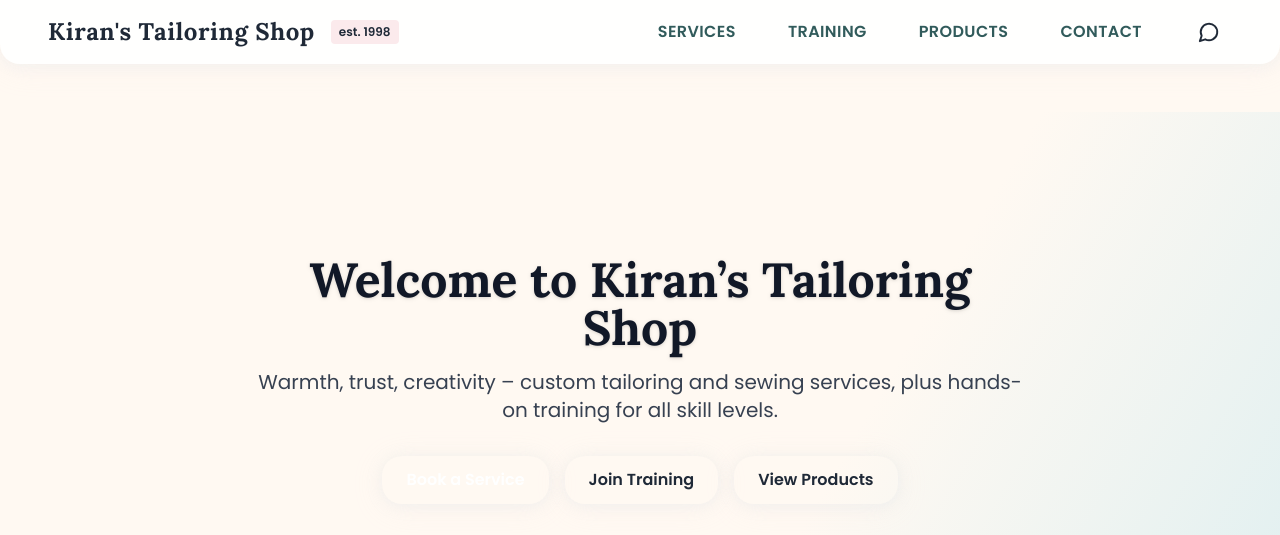
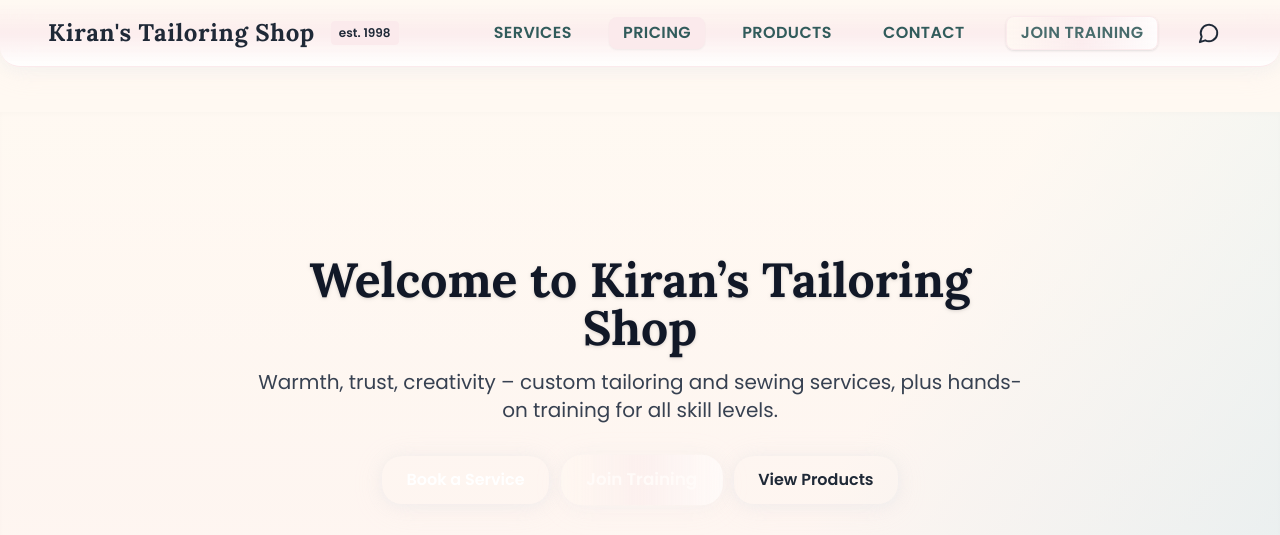
Before and after one commit to OpulenceEnterprises/kiran-style-studio-ai, a React (Vite) app: page / in a window 1280 px wide. Shown: the top 535 px of the page. Built offline with nearby package versions, Linux system fonts and the light colour scheme.

Commit message:
Add pricing and training features
Added pricing section and "Join Training" button, and improved overall theme.

```diff
--- a/src/components/Hero.tsx
+++ b/src/components/Hero.tsx
@@ -1,28 +1,25 @@
-
 import CTAButton from "./CTAButton";
 
 // Demo/placeholder YouTube embed and video backdrop.
 const Hero = () => (
-  <section className="relative pt-32 md:pt-36 min-h-[70vh] flex flex-col items-center justify-center w-full bg-hero-craft overflow-hidden">
+  <section className="relative pt-32 md:pt-36 min-h-[70vh] flex flex-col items-center justify-center w-full bg-gradient-to-b from-cream-light via-blush-light/80 to-white overflow-hidden shadow-inner">
     <div className="absolute inset-0 z-0 pointer-events-none">
-      {/* Subtle patterned overlay or subtle illustration could go here */}
+      {/* Subtle illustration overlay */}
       <div className="w-full h-full bg-hero-craft opacity-70"></div>
     </div>
     <div className="relative z-10 max-w-3xl w-full text-center mx-auto pb-8 md:pb-12">
-      <h1 className="text-4xl md:text-5xl font-lora font-bold mb-4 text-gray-900 drop-shadow">
+      <h1 className="text-4xl md:text-5xl font-lora font-bold mb-4 text-blush-DEFAULT drop-shadow">
         Welcome to <span className="text-teal-DEFAULT">Kiran’s Tailoring Shop</span>
       </h1>
       <p className="text-lg md:text-xl text-gray-700 font-poppins mb-8">
         Warmth, trust, creativity – custom tailoring and sewing services, plus hands-on training for all skill levels.
       </p>
-
       <div className="flex flex-col md:flex-row gap-4 justify-center mb-8">
         <CTAButton href="#contact" variant="primary">Book a Service</CTAButton>
-        <CTAButton href="#training" variant="secondary">Join Training</CTAButton>
+        <CTAButton href="#training" variant="primary" className="bg-gradient-to-r from-teal-DEFAULT via-gold-DEFAULT to-blush-DEFAULT animate-pulse scale-105">Join Training</CTAButton>
         <CTAButton href="#products" variant="secondary">View Products</CTAButton>
       </div>
-
-      {/* Video intro (YouTube embed/Fake for now) */}
+      {/* Video intro */}
       <div className="w-full flex flex-col items-center">
         <div className="relative rounded-3xl overflow-hidden shadow-xl bg-white/70 border border-blush-light max-w-lg w-full mx-auto aspect-video animate-fade-in">
           <iframe
--- a/src/components/Navbar.tsx
+++ b/src/components/Navbar.tsx
@@ -1,21 +1,21 @@
 
 import { FC } from "react";
-import { BookOpen, Video, Image, MessageCircle } from "lucide-react";
+import { MessageCircle } from "lucide-react";
 
 const Navbar: FC = () => (
-  <nav className="w-full flex items-center justify-between px-4 py-3 md:px-12 md:py-4 bg-white/90 rounded-b-xl2 shadow-cta fixed top-0 left-0 z-40 backdrop-blur-lg transition-shadow duration-300">
+  <nav className="w-full flex items-center justify-between px-4 py-3 md:px-12 md:py-4 bg-gradient-to-b from-cream-light/90 via-blush-light/80 to-white/90 rounded-b-xl2 shadow-cta fixed top-0 left-0 z-40 backdrop-blur-lg transition-shadow duration-300 border-b border-blush-light">
     <a href="/" className="flex items-center gap-2 group">
       <span className="text-xl md:text-2xl font-lora font-bold tracking-wide text-teal-DEFAULT group-hover:underline decoration-teal-DEFAULT decoration-2 underline-offset-4 transition">
         Kiran's Tailoring Shop
       </span>
       <span className="hidden md:inline rounded px-2 py-1 text-xs font-semibold bg-blush-light text-blush-DEFAULT ml-2 group-hover:scale-105 transition-transform">est. 1998</span>
     </a>
-    <ul className="flex gap-2 md:gap-7 items-center font-semibold font-poppins text-[15px] md:text-base uppercase tracking-wide">
+    <ul className="flex gap-1 md:gap-6 items-center font-semibold font-poppins text-[15px] md:text-base uppercase tracking-wide">
       <li>
         <a href="#services" className="nav-link">Services</a>
       </li>
       <li>
-        <a href="#training" className="nav-link">Training</a>
+        <a href="#pricing" className="nav-link bg-blush-light rounded-lg text-blush-DEFAULT px-3 py-1 hover:bg-blush-DEFAULT/70 hover:text-teal-DEFAULT transition shadow-sm">Pricing</a>
       </li>
       <li>
         <a href="#products" className="nav-link">Products</a>
@@ -23,12 +23,20 @@ const Navbar: FC = () => (
       <li>
         <a href="#contact" className="nav-link">Contact</a>
       </li>
-      <li className="ml-1 md:ml-2">
+      <li>
+        <a
+          href="#training"
+          className="font-bold nav-link text-white bg-gradient-to-r from-teal-DEFAULT to-blush-DEFAULT px-4 py-1 rounded-lg shadow animate-pulse hover:brightness-110 hover:scale-105 transition-all border border-blush-light ml-1"
+        >
+          Join Training
+        </a>
+      </li>
+      <li className="md:ml-2">
         <a
           href="https://wa.me/919999999999"
           target="_blank"
           rel="noopener"
-          className="nav-wa group flex items-center font-medium px-2 py-1 rounded-lg text-teal-DEFAULT transition-all hover:bg-teal-DEFAULT/10 hover:scale-110"
+          className="nav-wa group flex items-center font-medium px-2 py-1 rounded-lg text-teal-DEFAULT transition-all hover:bg-rose-DEFAULT/10 hover:scale-110"
           title="Chat on WhatsApp"
         >
           <MessageCircle size={22} strokeWidth={2.1} className="mr-1" />
@@ -36,19 +44,20 @@ const Navbar: FC = () => (
         </a>
       </li>
     </ul>
-    {/* Custom styles for nav underline accent */}
+    {/* Custom nav link underline and theme tweaks */}
     <style>{`
       .nav-link {
         position: relative;
         display: inline-block;
-        padding: 0.25rem 0.75rem;
+        padding: 0.25rem 0.85rem;
         border-radius: 8px;
         color: #315b5b;
-        transition: color 0.17s, background 0.2s;
+        transition: color 0.17s, background 0.2s, box-shadow 0.2s;
       }
       .nav-link:hover, .nav-link:focus-visible {
         color: #35aaaa !important;
-        background: rgba(168, 215, 217, 0.08);
+        background: rgba(168, 215, 217, 0.13);
+        box-shadow: 0 2px 18px 0 rgba(249, 225, 233, 0.08);
       }
       .nav-link::after {
         content: "";
@@ -68,7 +77,6 @@ const Navbar: FC = () => (
         opacity: 1;
         transform: scaleX(1);
       }
-      /* Whatsapp button hover is handled with the Tailwind classes */
     `}</style>
   </nav>
 );
--- /dev/null
+++ b/src/components/PricingTable.tsx
@@ -0,0 +1,70 @@
+
+import { FC } from "react";
+import SectionHeader from "./SectionHeader";
+
+const pricing = [
+  {
+    service: "Blouse Stitching",
+    description: "Classic or designer tailoring included.",
+    price: "₹550",
+  },
+  {
+    service: "Saree Fall & Pico",
+    description: "Perfect finish for all sarees.",
+    price: "₹180",
+  },
+  {
+    service: "Kurti/Punjabi Suit",
+    description: "Custom-fit, with lining if needed.",
+    price: "₹400 - ₹700",
+  },
+  {
+    service: "School Uniform (Set)",
+    description: "Durable, comfortable, any pattern.",
+    price: "₹750+",
+  },
+  {
+    service: "Dress Alteration",
+    description: "Shortening, letting in/out, resizing.",
+    price: "₹120+",
+  },
+  {
+    service: "Urgent Order Uplift",
+    description: "Get it ready in 24 hrs (add-on).",
+    price: "+30%",
+  }
+];
+
+const PricingTable: FC = () => (
+  <section id="pricing" className="section-bg bg-gradient-to-b from-blush-light/60 via-white to-cream-light border border-blush-light my-10 animate-fade-in">
+    <SectionHeader
+      title="Transparent Pricing"
+      subtitle="No surprises. All prices include consultation and custom fittings."
+    />
+    <div className="max-w-2xl mx-auto">
+      <div className="overflow-hidden rounded-2xl shadow-soft border bg-white/80">
+        <table className="w-full text-base font-poppins">
+          <thead>
+            <tr className="bg-blush-light/80 text-blush-DEFAULT">
+              <th className="py-3 px-3 text-left">Service</th>
+              <th className="py-3 px-2 text-left">Details</th>
+              <th className="py-3 px-2 text-right">Price</th>
+            </tr>
+          </thead>
+          <tbody>
+            {pricing.map((p) => (
+              <tr key={p.service} className="border-t border-blush-light hover:bg-cream-light/70 transition">
+                <td className="py-2 px-3 font-semibold">{p.service}</td>
+                <td className="py-2 px-2 text-gray-600">{p.description}</td>
+                <td className="py-2 px-2 text-right font-bold text-teal-DEFAULT">{p.price}</td>
+              </tr>
+            ))}
+          </tbody>
+        </table>
+      </div>
+      <div className="mt-3 text-xs text-center text-gray-500">For bulk, bridal or unique work, <a href="#contact" className="underline text-teal-DEFAULT">contact us for a quote</a>.</div>
+    </div>
+  </section>
+);
+
+export default PricingTable;
--- a/src/index.css
+++ b/src/index.css
@@ -6,11 +6,12 @@
 /* Custom base styles for Kiran's Tailoring Shop */
 @layer base {
   html {
-    font-family: theme('fontFamily.poppins'); /* Set default to Poppins */
-    background: theme('colors.cream.light');
+    font-family: theme('fontFamily.poppins');
+    background: linear-gradient(135deg, #FFF9F2 60%, #FBEAEC 100%);
   }
   body {
     @apply bg-cream-light text-gray-800 min-h-screen;
+    background: linear-gradient(to bottom right, #FFF9F2 80%, #FBEAEC 100%);
   }
 
   h1, h2, h3, h4, h5 {
@@ -20,7 +21,8 @@
 }
 
 .section-bg {
-  @apply bg-white rounded-3xl shadow-soft py-8 md:py-16 px-4 md:px-12 mx-auto my-8;
+  @apply bg-white/90 rounded-3xl border border-blush-light shadow-soft py-8 md:py-16 px-4 md:px-12 mx-auto my-8;
+  background: linear-gradient(120deg, #FFF9F2 70%, #FBEAEC 100%);
 }
 
 .cta-shadow {
@@ -28,7 +30,7 @@
 }
 
 .glassy {
-  @apply backdrop-blur-xl bg-white bg-opacity-70 border border-blush-light;
+  @apply backdrop-blur-xl bg-white bg-opacity-80 border border-blush-light;
 }
 
 .soft-shadow {
--- a/src/pages/Index.tsx
+++ b/src/pages/Index.tsx
@@ -1,8 +1,8 @@
-
 import Navbar from "@/components/Navbar";
 import Hero from "@/components/Hero";
 import Testimonials from "@/components/Testimonials";
 import ProductPreviewGrid from "@/components/ProductPreviewGrid";
+import PricingTable from "@/components/PricingTable";
 
 const Index = () => {
   return (
@@ -15,8 +15,9 @@ const Index = () => {
         <Hero />
         <Testimonials />
         <ProductPreviewGrid />
+        <PricingTable />
 
-        {/* More sections coming soon (Pricing, Training, Contact, AI Assistant etc.) */}
+        {/* More sections coming soon (Training, Contact, AI Assistant etc.) */}
         <section className="mt-8 mb-16 text-center">
           <div className="max-w-xl mx-auto text-gray-400 italic font-poppins py-10 rounded-2xl">
             <span>
```
